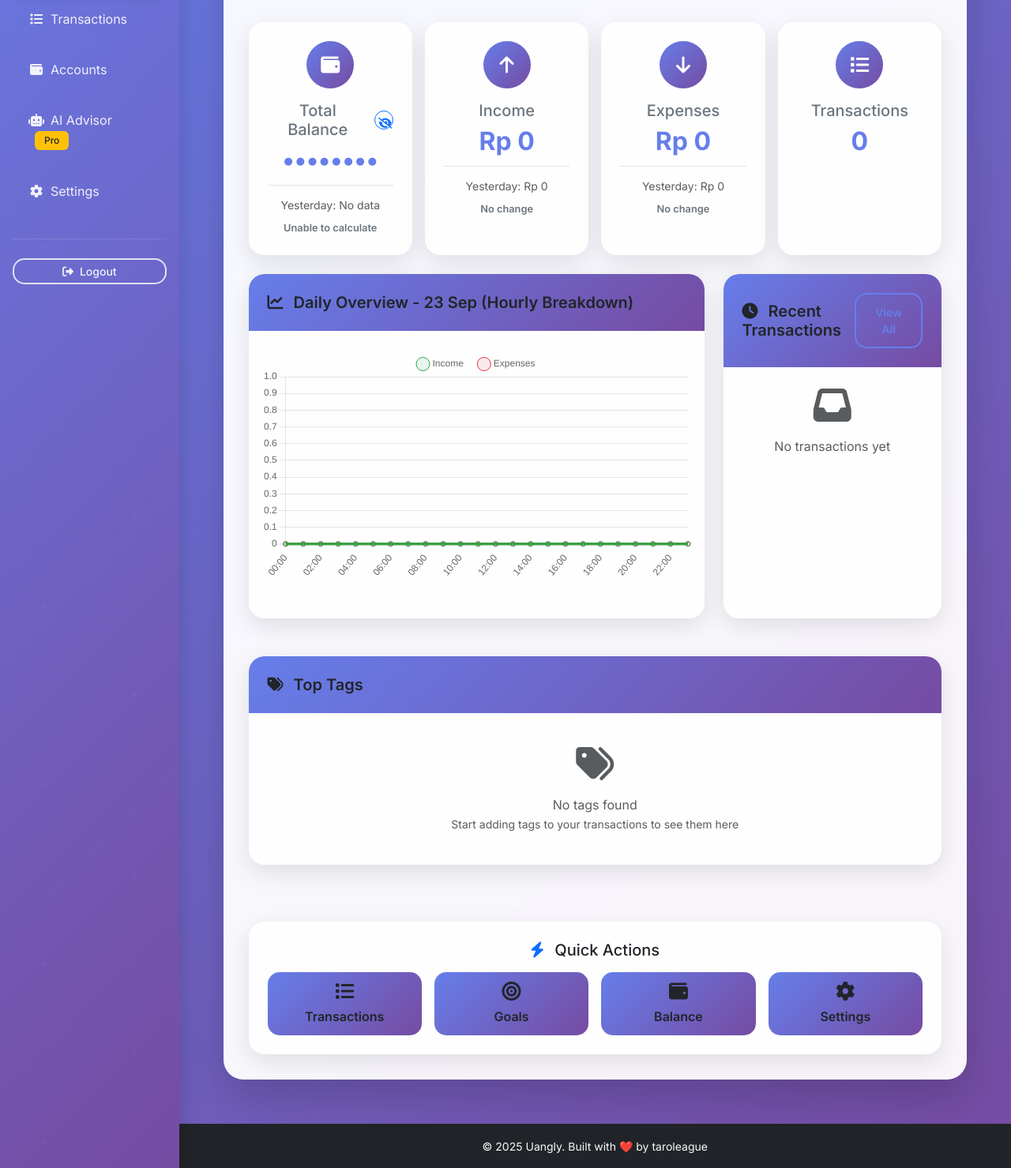
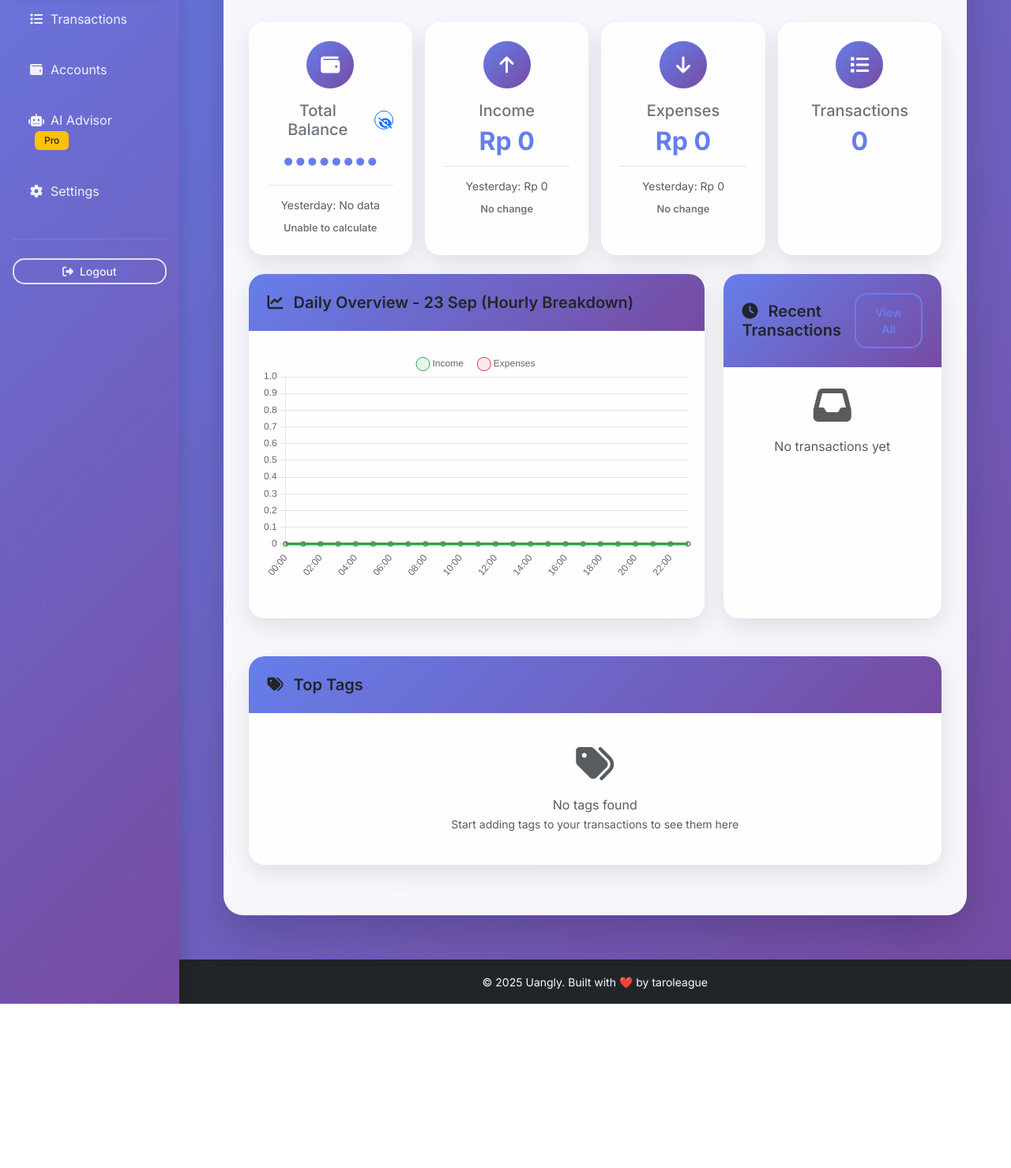
Before and after one commit to gomgomS/ngaturuang, a Flask app: page /dashboard in a window 1280 px wide. Shown: the part 422-1901 px from the top of the page at 79% size. After the commit the page ends 1693 px from the top, so only its background shows below. Run offline with Flask 3, Linux system fonts and the light colour scheme; the visitor is signed in with stand-in values (Sample User, id 1); data that the repository does not hold is empty; parts of the project's set-up code (start-up, migrations or seed data) failed here and were passed over; some libraries are stand-ins or nearby versions.

Commit message:
fix bug in quick input nav

```diff
--- a/app.py
+++ b/app.py
@@ -3003,7 +3003,7 @@ def list_categories():
     try:
         user_id = session.get("user_id", "demo_user")
         repo = CategoryRepository()
-        data = repo.list_by_user(user_id)
+        data = repo.list_by_user_with_defaults(user_id)
         return jsonify(data)
     except Exception as e:
         print(f"Error in list_categories: {e}")
--- a/mm/api/categories.py
+++ b/mm/api/categories.py
@@ -8,7 +8,7 @@ def list_categories():
     """Get semua kategori untuk user"""
     user_id = session.get("user_id", "demo_user")
     repo = CategoryRepository()
-    data = repo.list_by_user(user_id)
+    data = repo.list_by_user_with_defaults(user_id)
     return jsonify(data)
 
 @bp.post("/")
--- a/templates/dashboard.html
+++ b/templates/dashboard.html
@@ -839,48 +839,6 @@
         </div>
     </div>
 
-    <!-- Quick Actions Section -->
-    <div class="row g-3 mt-4">
-        <div class="col-12">
-            <div class="quick-actions">
-                <h5 class="mb-3 text-center">
-                    <i class="fas fa-bolt me-2 text-primary"></i>
-                    Quick Actions
-                </h5>
-                <div class="row g-3">
-                    <div class="col-6 col-sm-3">
-                        <a href="/transactions" class="quick-action-btn">
-                            <i class="fas fa-list"></i>
-                            <span class="d-none d-sm-inline">Transactions</span>
-                            <span class="d-inline d-sm-none">Tx</span>
-                        </a>
-                        </div>
-                    <div class="col-6 col-sm-3">
-                        <a href="/goals" class="quick-action-btn">
-                            <i class="fas fa-bullseye"></i>
-                            <span class="d-none d-sm-inline">Goals</span>
-                            <span class="d-inline d-sm-none">Goals</span>
-                        </a>
-                                </div>
-                    <div class="col-6 col-sm-3">
-                        <a href="/balance" class="quick-action-btn">
-                            <i class="fas fa-wallet"></i>
-                            <span class="d-none d-sm-inline">Balance</span>
-                            <span class="d-inline d-sm-none">Bal</span>
-                        </a>
-                            </div>
-                    <div class="col-6 col-sm-3">
-                        <a href="/settings" class="quick-action-btn">
-                            <i class="fas fa-cog"></i>
-                            <span class="d-none d-sm-inline">Settings</span>
-                            <span class="d-inline d-sm-none">Set</span>
-                        </a>
-                        </div>
-                    </div>
-                </div>
-            </div>
-        </div>
-    </div>
 
 <!-- Mobile-specific styles -->
 <style>
```
